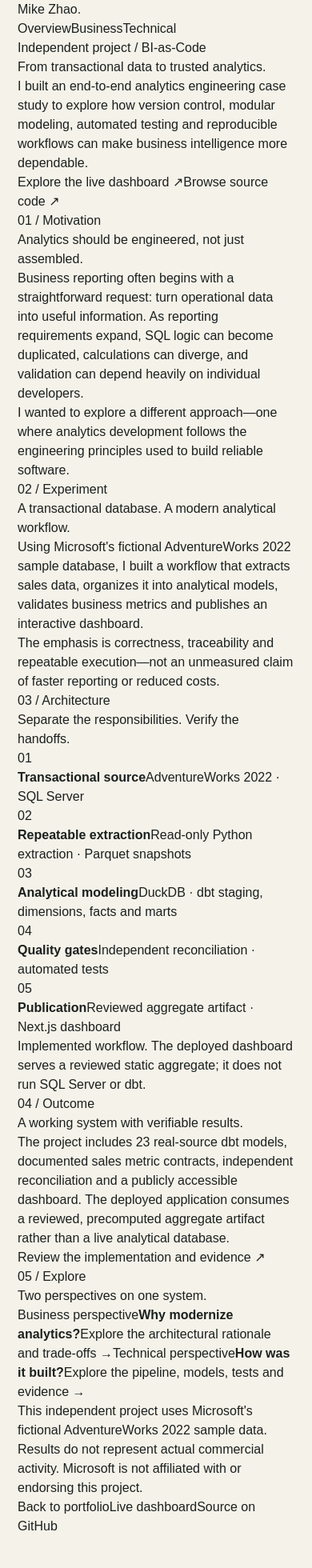
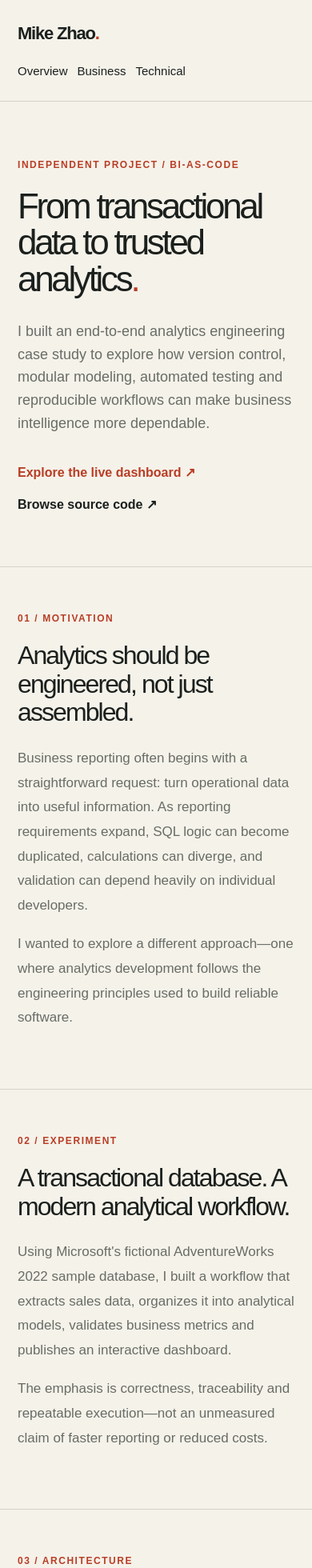
Before and after one commit to mikezhao415/mikezhao.dev, a Next.js app: page /projects/adventureworks-analytics in a window 390 px wide. Shown: the top 1960 px of the page at 80% size. Before the commit the page ends 1920 px from the top, so only its background shows below. Built offline with nearby package versions, Linux system fonts and the light colour scheme.

Commit message:
style: add responsive editorial case study layouts

```diff
--- a/app/globals.css
+++ b/app/globals.css
@@ -983,3 +983,51 @@ a:focus-visible {
 .contributions-list p { margin: 0; color: var(--muted); font-size: 16px; line-height: 1.7; }
 .contributions-list .contribution-note { margin-top: 12px; font-size: 14px; }
 @media (max-width: 700px) { .contributions-list { grid-template-columns: minmax(0, 1fr); gap: 24px; } }
+
+
+/* AdventureWorks editorial case study — inherits the portfolio palette. */
+.case-study { color: var(--ink); }
+.case-header { display:flex; justify-content:space-between; align-items:center; flex-wrap:wrap; gap:20px; padding-top:25px; padding-bottom:25px; border-bottom:1px solid var(--line); }
+.case-wordmark { font-weight:750; font-size:22px; letter-spacing:-.055em; }
+.case-wordmark span, .case-hero h1 span { color:var(--accent); }
+.case-nav { display:flex; flex-wrap:wrap; gap:clamp(12px,3vw,30px); font-size:15px; }
+.case-nav a:hover, .case-footer a:hover { color:var(--accent); }
+.case-hero { padding-top:clamp(70px,10vw,140px); padding-bottom:clamp(65px,9vw,115px); }
+.case-eyebrow { text-transform:uppercase; font-size:12px; font-weight:700; letter-spacing:.13em; color:var(--accent); margin-bottom:20px; }
+.case-hero h1 { max-width:1000px; font-size:clamp(44px,8vw,100px); letter-spacing:-.075em; line-height:1.04; }
+.case-lead { max-width:820px; margin-top:28px; font-size:clamp(18px,2.2vw,25px); line-height:1.6; color:var(--muted); }
+.case-actions { display:flex; gap:16px 30px; flex-wrap:wrap; margin-top:35px; font-weight:650; }
+.case-actions a:first-child { color:var(--accent); }
+.case-section { padding-top:clamp(55px,8vw,100px); padding-bottom:clamp(55px,8vw,100px); border-top:1px solid var(--line); }
+.case-section h2 { max-width:900px; font-size:clamp(32px,5vw,58px); line-height:1.12; letter-spacing:-.06em; margin-bottom:24px; }
+.case-section > p:not(.case-eyebrow):not(.case-caption) { max-width:790px; font-size:clamp(17px,1.7vw,20px); line-height:1.8; color:var(--muted); margin-bottom:18px; }
+.case-architecture { max-width:900px; }
+.case-architecture ol { list-style:none; padding:0; margin:0; display:grid; gap:12px; }
+.case-architecture li { display:grid; grid-template-columns:52px 1fr; align-items:center; gap:15px; padding:20px; background:var(--surface); border-left:3px solid var(--accent); }
+.case-step-index { color:var(--accent); font-weight:700; }
+.case-architecture li div { display:grid; gap:5px; }
+.case-architecture li strong { font-size:19px; }
+.case-architecture li div span { color:var(--muted); font-size:15px; }
+.case-architecture figcaption, .case-caption { margin-top:14px; color:var(--muted); font-size:14px; line-height:1.6; }
+.case-link-grid, .case-compare { display:grid; grid-template-columns:repeat(2,minmax(0,1fr)); gap:18px; margin-top:30px; }
+.case-link-grid a, .case-compare > div { display:flex; flex-direction:column; align-items:flex-start; gap:16px; min-width:0; padding:clamp(24px,4vw,45px); background:var(--surface); border-top:4px solid var(--ink); }
+.case-link-grid a:hover { border-top-color:var(--accent); }
+.case-link-grid a > span:first-child { font-size:12px; text-transform:uppercase; letter-spacing:.1em; color:var(--muted); }
+.case-link-grid strong { font-size:clamp(23px,3vw,34px); line-height:1.2; letter-spacing:-.04em; }
+.case-link-grid a > span:last-child, .case-compare p { color:var(--muted); line-height:1.7; }
+.case-compare h3 { font-size:24px; letter-spacing:-.04em; }
+.case-evidence-link { display:inline-block; margin:16px 26px 10px 0; font-weight:700; color:var(--accent); text-underline-offset:4px; }
+.case-metrics { display:grid; grid-template-columns:repeat(4,minmax(0,1fr)); gap:12px; }
+.case-metrics > div { display:flex; flex-direction:column; gap:8px; padding:20px; background:var(--surface); }
+.case-metrics strong { font-size:clamp(25px,3.4vw,42px); letter-spacing:-.05em; }
+.case-metrics span { font-size:14px; color:var(--muted); }
+.case-footer { border-top:1px solid var(--line); padding-top:30px; padding-bottom:45px; }
+.case-footer p { max-width:800px; font-size:13px; line-height:1.7; color:var(--muted); }
+.case-footer div { display:flex; flex-wrap:wrap; gap:16px 26px; margin-top:25px; font-weight:600; }
+@media(max-width:700px) {
+  .case-header { align-items:flex-start; }
+  .case-nav { width:100%; }
+  .case-link-grid,.case-compare { grid-template-columns:minmax(0,1fr); }
+  .case-metrics { grid-template-columns:repeat(2,minmax(0,1fr)); }
+  .case-architecture li { grid-template-columns:36px 1fr; padding:16px; }
+}
```
